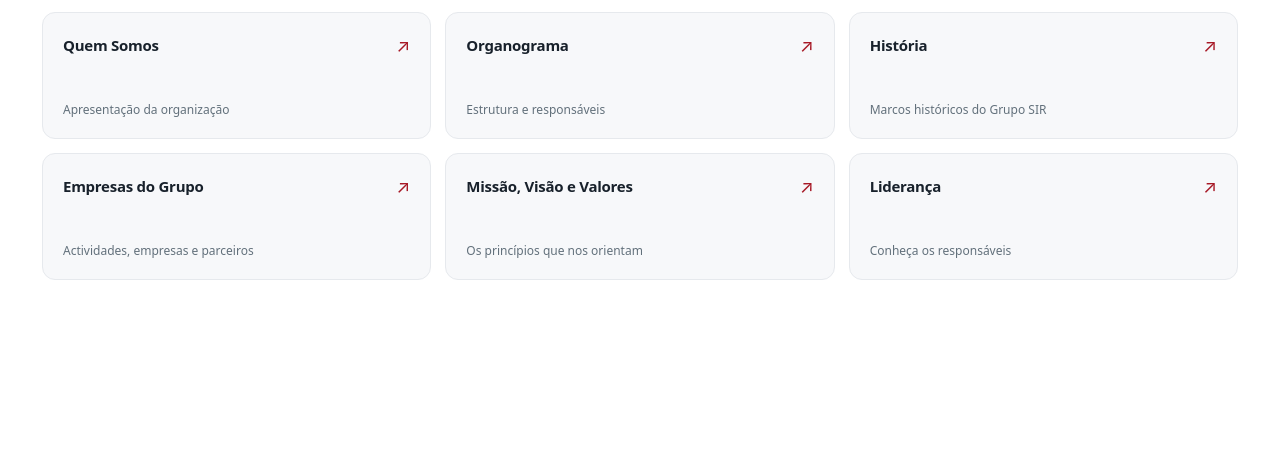
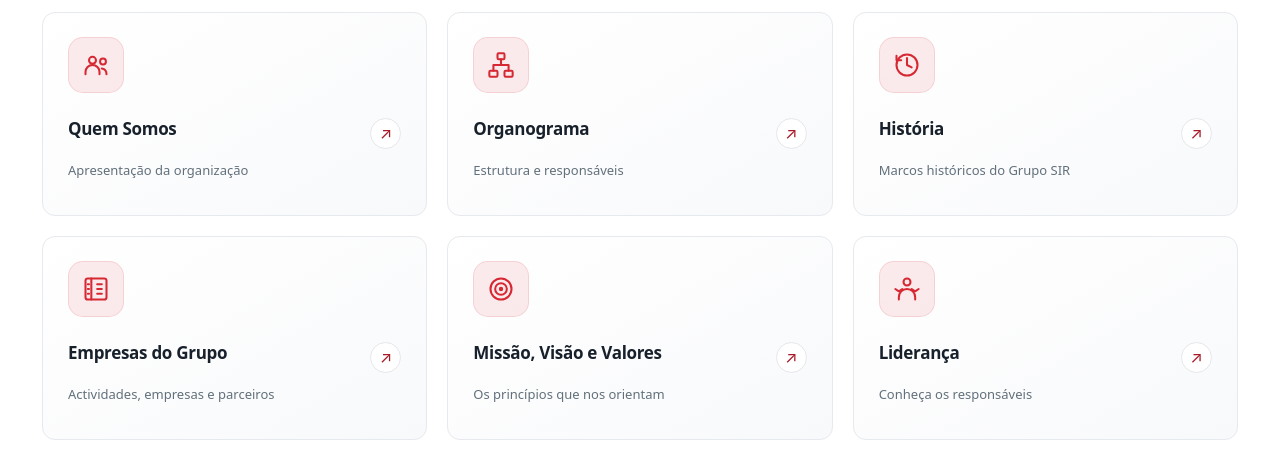
Before and after one commit to sirmotors4-questionarios/sir-inducao-cards, a plain HTML site: page index.html in a window 1280 px wide. Shown: the part 403-863 px from the top of the page. Before the commit the page ends 800 px from the top, so only its background shows below. Drawn offline with Linux system fonts and the light colour scheme.

Commit message:
Ampliar seis cartões com ícones SVG únicos e visual institucional premium

```diff
--- a/index.html
+++ b/index.html
@@ -24,17 +24,18 @@ h1{font-size:clamp(25px,3.2vw,40px);font-weight:780;letter-spacing:-.04em;line-h
 .sectionhead h2{font-size:19px;line-height:1.2;font-weight:750;letter-spacing:-.025em;margin:0}
 .sectionhead p{font-size:12px;color:var(--muted);margin:6px 0 0}
 .kicker{font-size:10px;letter-spacing:.15em;font-weight:800;color:var(--red);text-transform:uppercase;margin:0 0 5px}
-.grid{display:grid;grid-template-columns:repeat(3,minmax(0,1fr));gap:14px}
-.card{min-height:127px;display:flex;flex-direction:column;justify-content:space-between;background:var(--soft);color:var(--ink);border:1px solid var(--stroke);border-radius:13px;padding:19px 20px;text-decoration:none;transition:background-color .25s ease,border-color .25s ease,box-shadow .25s ease,transform .25s ease;outline-offset:3px}
+.grid{display:grid;grid-template-columns:repeat(3,minmax(0,1fr));gap:20px}
+.card{min-height:204px;display:flex;flex-direction:column;justify-content:flex-start;background:linear-gradient(150deg,#fff 0%,#f8f9fb 100%);color:var(--ink);border:1px solid var(--stroke);border-radius:13px;padding:24px 25px;text-decoration:none;transition:background-color .25s ease,border-color .25s ease,box-shadow .25s ease,transform .25s ease;outline-offset:3px}
 .card-top{display:flex;gap:12px;align-items:center;justify-content:space-between}
-.card-label{font-weight:740;font-size:15px;letter-spacing:-.017em;line-height:1.3}
+.card-label{font-weight:760;font-size:17px;letter-spacing:-.017em;line-height:1.3}
 .arrow{font-size:18px;color:var(--red-dark);font-weight:400;transition:transform .25s ease;flex:none}
-.card-sub{font-size:12px;color:var(--muted);margin-top:14px}
+.card-sub{font-size:13px;color:var(--muted);margin-top:12px}
 .card:focus-visible{outline:3px solid var(--red)}
 @media(hover:hover) and (pointer:fine){.card:hover{background:rgba(214,40,50,.105);border-color:rgba(214,40,50,.48);box-shadow:0 8px 24px rgba(111,23,31,.10);transform:translateY(-3px)}.card:hover .arrow{transform:translateX(4px)}}
 @media(max-width:770px){.grid{grid-template-columns:repeat(2,minmax(0,1fr))}.hero{min-height:190px}}
 @media(max-width:480px){.wrapper{padding:8px}.grid{grid-template-columns:1fr;gap:10px}.hero{padding:24px;min-height:auto;border-radius:15px}.card{min-height:100px}.sectionhead{margin-top:22px}}
 @media(prefers-reduced-motion:reduce){*,*:after{scroll-behavior:auto!important;transition:none!important}}
+.icon-box{width:56px;height:56px;flex:none;display:grid;place-items:center;margin-bottom:25px;color:var(--red);background:rgba(214,40,50,.09);border:1px solid rgba(214,40,50,.13);border-radius:15px;transition:background-color .25s ease,transform .25s ease}.icon-box svg{width:28px;height:28px;display:block}.card-top{align-items:flex-start}.card-label{display:block;max-width:240px}.card-sub{line-height:1.45}.card .arrow{align-self:flex-start;background:#fff;border:1px solid #e5e7eb;border-radius:50%;width:31px;height:31px;display:grid;place-items:center;font-size:16px}@media(hover:hover) and (pointer:fine){.card:hover .icon-box{background:rgba(214,40,50,.19);transform:scale(1.04)}}@media(max-width:480px){.card{min-height:170px}.icon-box{margin-bottom:15px}}
 </style>
 </head>
 <body>
@@ -50,12 +51,12 @@ h1{font-size:clamp(25px,3.2vw,40px);font-weight:780;letter-spacing:-.04em;line-h
 <section aria-labelledby="explore-title">
 <div class="sectionhead"><div><div class="kicker">Explore a organização</div><h2 id="explore-title">A Empresa</h2><p>Escolha uma área para consultar os respectivos conteúdos.</p></div></div>
 <nav class="grid" aria-label="Secções A Empresa">
-<a class="card" href="https://app.notion.com/p/3f240ace18298116b222d669f1dd7a4b" target="_blank" rel="noopener noreferrer"><div class="card-top"><span class="card-label">Quem Somos</span><span class="arrow" aria-hidden="true">↗</span></div><span class="card-sub">Apresentação da organização</span></a>
-<a class="card" href="https://app.notion.com/p/3f240ace182981e190bac72cde8b5f58" target="_blank" rel="noopener noreferrer"><div class="card-top"><span class="card-label">Organograma</span><span class="arrow" aria-hidden="true">↗</span></div><span class="card-sub">Estrutura e responsáveis</span></a>
-<a class="card" href="https://app.notion.com/p/3f240ace1829818d9153f9d4c16d159a" target="_blank" rel="noopener noreferrer"><div class="card-top"><span class="card-label">História</span><span class="arrow" aria-hidden="true">↗</span></div><span class="card-sub">Marcos históricos do Grupo SIR</span></a>
-<a class="card" href="https://app.notion.com/p/3f240ace18298183a977f9db53469a0b" target="_blank" rel="noopener noreferrer"><div class="card-top"><span class="card-label">Empresas do Grupo</span><span class="arrow" aria-hidden="true">↗</span></div><span class="card-sub">Actividades, empresas e parceiros</span></a>
-<a class="card" href="https://app.notion.com/p/3f240ace182981119fe2eb4ca0406f84" target="_blank" rel="noopener noreferrer"><div class="card-top"><span class="card-label">Missão, Visão e Valores</span><span class="arrow" aria-hidden="true">↗</span></div><span class="card-sub">Os princípios que nos orientam</span></a>
-<a class="card" href="https://app.notion.com/p/3f240ace18298104a9aceb12191f5f37" target="_blank" rel="noopener noreferrer"><div class="card-top"><span class="card-label">Liderança</span><span class="arrow" aria-hidden="true">↗</span></div><span class="card-sub">Conheça os responsáveis</span></a>
+<a class="card" href="https://app.notion.com/p/3f240ace18298116b222d669f1dd7a4b" target="_blank" rel="noopener noreferrer"><div class="icon-box" aria-hidden="true"><svg viewBox="0 0 24 24" fill="none" stroke="currentColor" stroke-width="1.75" stroke-linecap="round" stroke-linejoin="round"><circle cx="9" cy="8" r="3"/><path d="M3 20v-2a6 6 0 0 1 12 0v2"/><circle cx="18" cy="9" r="2.5"/><path d="M17 15a5 5 0 0 1 4 5"/></svg></div><div class="card-top"><span class="card-label">Quem Somos</span><span class="arrow" aria-hidden="true">↗</span></div><span class="card-sub">Apresentação da organização</span></a>
+<a class="card" href="https://app.notion.com/p/3f240ace182981e190bac72cde8b5f58" target="_blank" rel="noopener noreferrer"><div class="icon-box" aria-hidden="true"><svg viewBox="0 0 24 24" fill="none" stroke="currentColor" stroke-width="1.75" stroke-linecap="round" stroke-linejoin="round"><rect x="9" y="2" width="6" height="5" rx="1"/><rect x="2" y="17" width="7" height="5" rx="1"/><rect x="15" y="17" width="7" height="5" rx="1"/><path d="M12 7v5M5.5 17v-5h13v5"/></svg></div><div class="card-top"><span class="card-label">Organograma</span><span class="arrow" aria-hidden="true">↗</span></div><span class="card-sub">Estrutura e responsáveis</span></a>
+<a class="card" href="https://app.notion.com/p/3f240ace1829818d9153f9d4c16d159a" target="_blank" rel="noopener noreferrer"><div class="icon-box" aria-hidden="true"><svg viewBox="0 0 24 24" fill="none" stroke="currentColor" stroke-width="1.75" stroke-linecap="round" stroke-linejoin="round"><circle cx="12" cy="12" r="9"/><path d="M12 6v6l4 2M3 4v4h4"/></svg></div><div class="card-top"><span class="card-label">História</span><span class="arrow" aria-hidden="true">↗</span></div><span class="card-sub">Marcos históricos do Grupo SIR</span></a>
+<a class="card" href="https://app.notion.com/p/3f240ace18298183a977f9db53469a0b" target="_blank" rel="noopener noreferrer"><div class="icon-box" aria-hidden="true"><svg viewBox="0 0 24 24" fill="none" stroke="currentColor" stroke-width="1.75" stroke-linecap="round" stroke-linejoin="round"><rect x="3" y="3" width="18" height="18" rx="2"/><path d="M8 3v18M13 8h4M13 12h4M13 16h4M5 8h1M5 12h1M5 16h1"/></svg></div><div class="card-top"><span class="card-label">Empresas do Grupo</span><span class="arrow" aria-hidden="true">↗</span></div><span class="card-sub">Actividades, empresas e parceiros</span></a>
+<a class="card" href="https://app.notion.com/p/3f240ace182981119fe2eb4ca0406f84" target="_blank" rel="noopener noreferrer"><div class="icon-box" aria-hidden="true"><svg viewBox="0 0 24 24" fill="none" stroke="currentColor" stroke-width="1.75" stroke-linecap="round" stroke-linejoin="round"><circle cx="12" cy="12" r="9"/><circle cx="12" cy="12" r="5"/><circle cx="12" cy="12" r="1"/></svg></div><div class="card-top"><span class="card-label">Missão, Visão e Valores</span><span class="arrow" aria-hidden="true">↗</span></div><span class="card-sub">Os princípios que nos orientam</span></a>
+<a class="card" href="https://app.notion.com/p/3f240ace18298104a9aceb12191f5f37" target="_blank" rel="noopener noreferrer"><div class="icon-box" aria-hidden="true"><svg viewBox="0 0 24 24" fill="none" stroke="currentColor" stroke-width="1.75" stroke-linecap="round" stroke-linejoin="round"><circle cx="12" cy="6" r="3"/><path d="M5 21v-2a7 7 0 0 1 14 0v2M2 12l3 2 3-2M16 12l3 2 3-2"/></svg></div><div class="card-top"><span class="card-label">Liderança</span><span class="arrow" aria-hidden="true">↗</span></div><span class="card-sub">Conheça os responsáveis</span></a>
 </nav>
 </section>
 </main>
```
